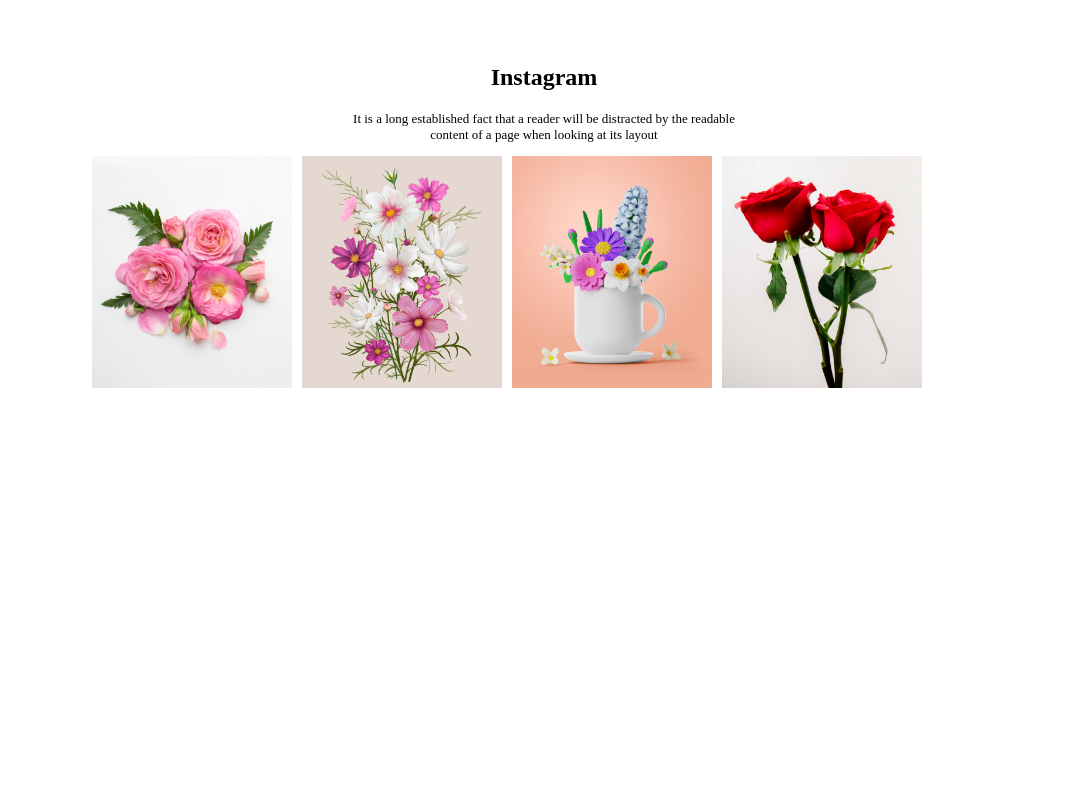
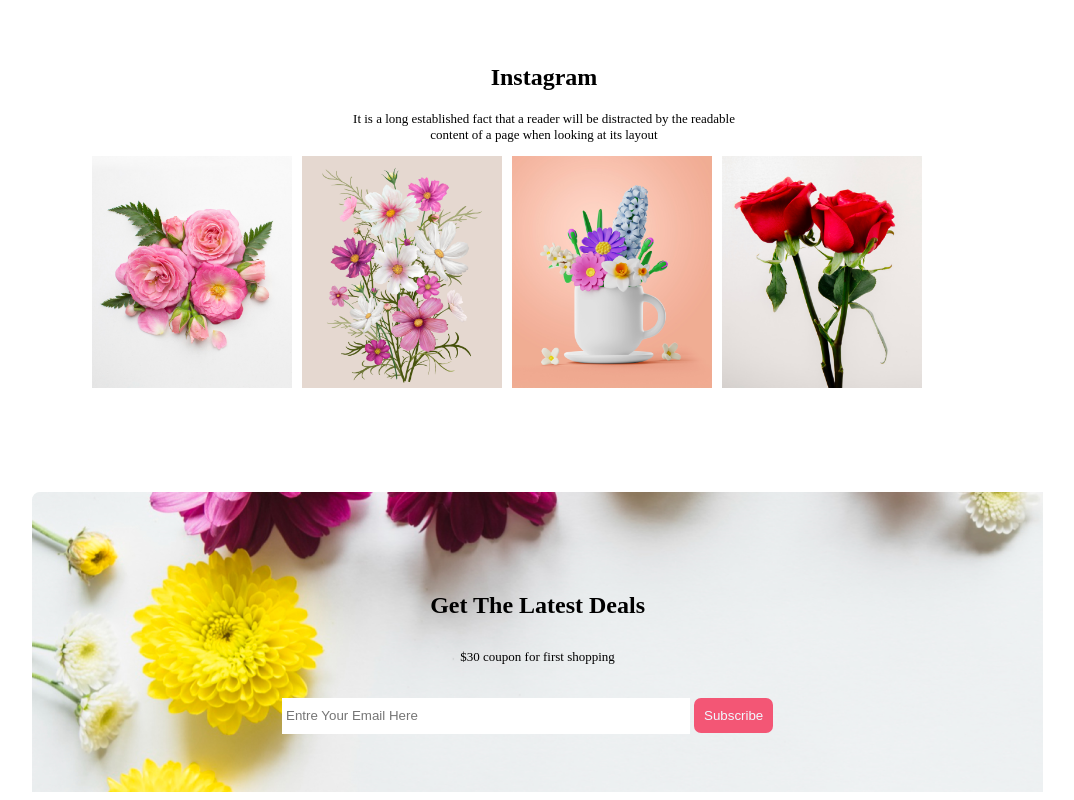
Before and after one commit to shartajislamniloy/flower-shop, a plain HTML site: page index.html in a window 1280 px wide. Shown: the part 1642-2442 px from the top of the page, without its empty margins (96-1170 px from the left). Before the commit the page ends 2042 px from the top, so only its background shows below. Drawn offline with Linux system fonts and the light colour scheme.

Commit message:
get the deals done section

```diff
--- a/index.html
+++ b/index.html
@@ -82,6 +82,16 @@ content of a page when looking at its layout</p>
             </div>
         </div>
         </section>
+        <section style="margin-top: 100px;">
+            <div class="i">
+
+                <h1 style="padding-top:100px; text-align: center;">Get The Latest Deals</h1>
+
+                <p style="text-align: center; font-size: small; margin-top: 30px;">$30 coupon for first shopping</p>
+                <input type="email" placeholder="Entre Your Email Here" style="margin-left: 250px; margin-top: 20px; width:400px ; height: 30px; border: 2px solid white;">
+                <button class="btn">Subscribe</button>
+            </div>
+        </section>
     </main>
     <footer></footer>
 </body>
--- a/style/style.css
+++ b/style/style.css
@@ -44,3 +44,10 @@
     width: 50px;
     height: 50px;
 }
+.i{
+    background-image: url('../Rectangle\ 9.png');
+    height: 300px;
+   justify-content: center;
+   width: 80%;
+   margin-left: 120px;
+}
```
